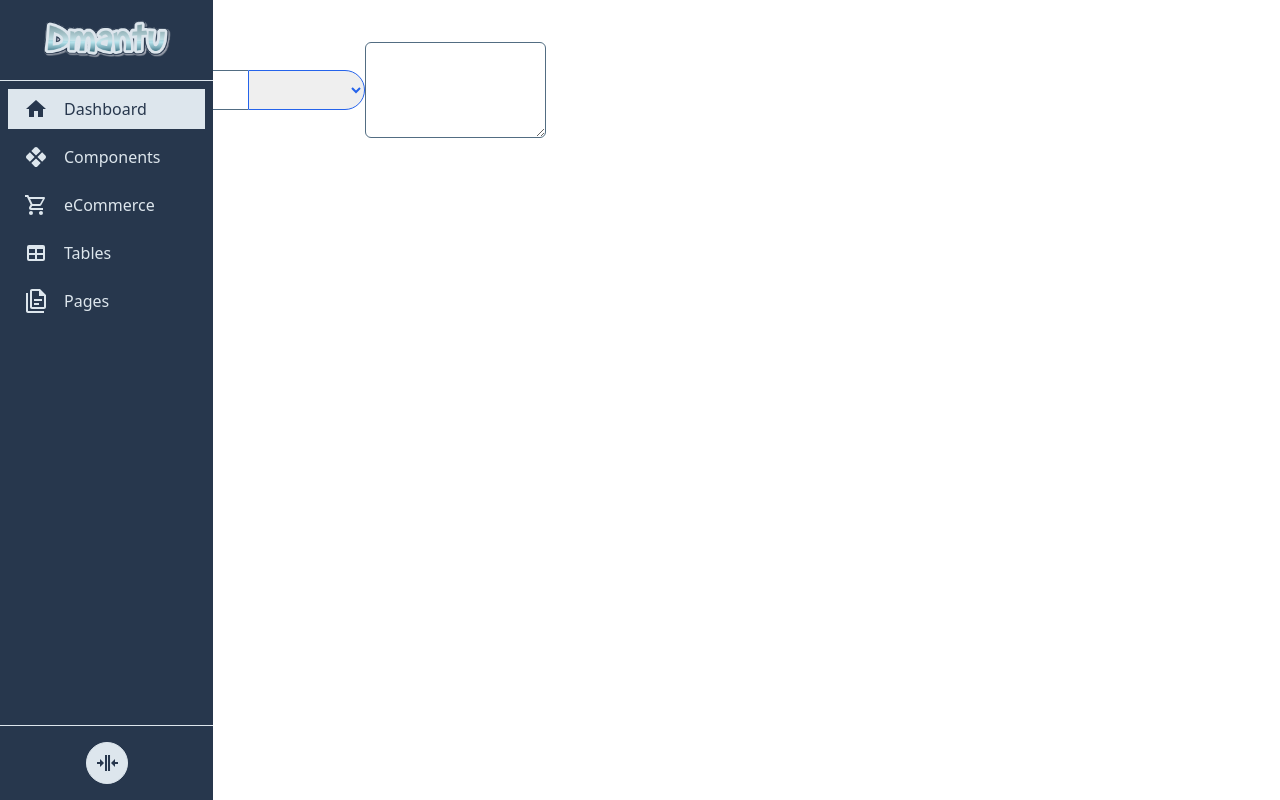
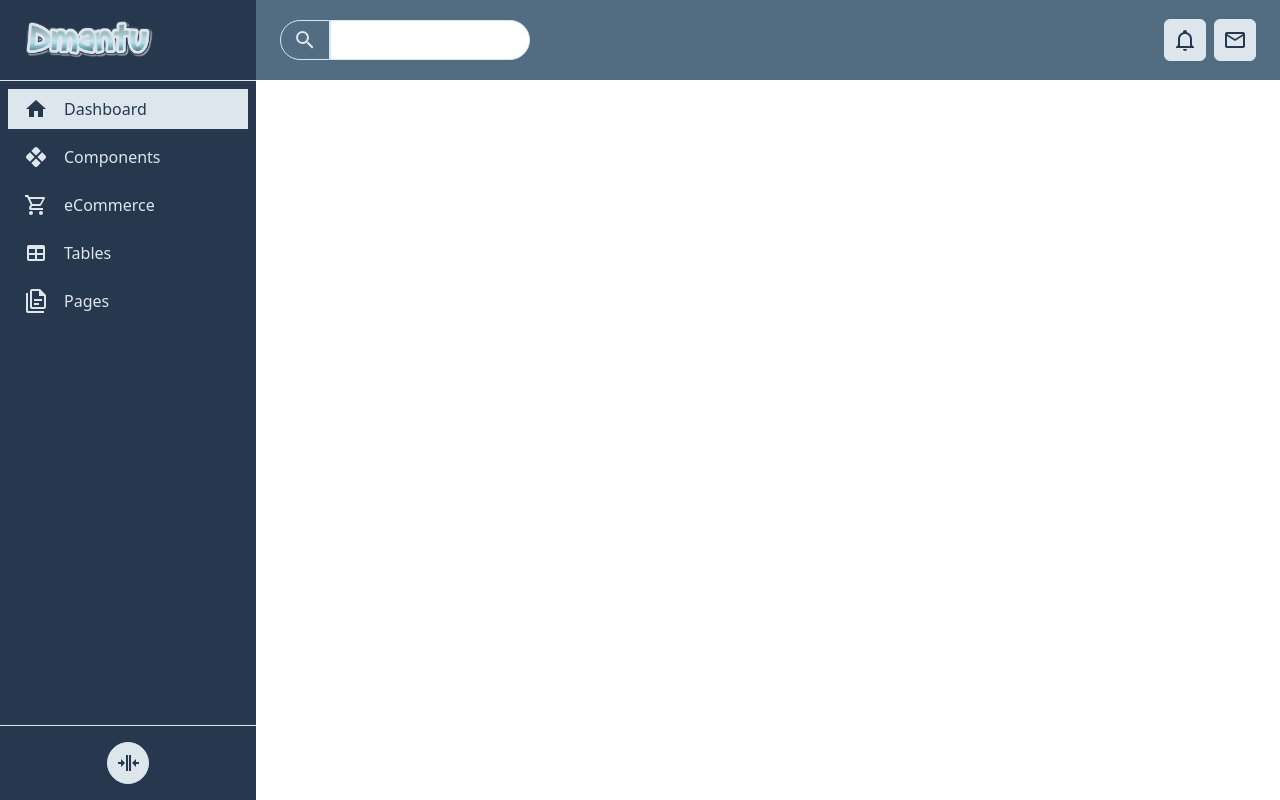
Before and after one commit to vishalkanani99/dmantu-admin, a Vue app: page /tables in a window 1280 px wide. Built offline with nearby package versions, Linux system fonts and the light colour scheme.

Commit message:
fixed: useScreen composable, fixed: sidebar width, setup: navbar, added: xs screen in tailwind

```diff
--- a/src/App.vue
+++ b/src/App.vue
@@ -1,32 +1,36 @@
 <script setup>
-import { shallowRef, ref } from 'vue';
+import { shallowRef, ref, computed } from 'vue';
 import { RouterView } from 'vue-router';
-import { mdiMedal } from '@mdi/js';
-import SideBar from './components/SideBar.vue'
-import OverLayer from './components/OverLayer.vue';
-import Button from './components/Button.vue';
+import { useScreen } from './composables/useScreen';
 import Field from './components/Field.vue';
 import FieldGroup from './components/FieldGroup.vue';
+import NavBar from './components/NavBar.vue';
+import SideBarMenu from './components/SideBarMenu.vue';
+import OverLayer from './components/OverLayer.vue';
 
-const showSideBar = shallowRef(false);
+const { isSmallScreen, isExtraSmallScreen } = useScreen();
+const isClosableSidebar = computed(() => isSmallScreen.value || isExtraSmallScreen.value);
+const showSideBar = shallowRef(!isClosableSidebar.value);
+const isCompactSidebar = shallowRef(false);
 const showOverLayer = shallowRef(false);
 const searchField = ref();
+
+const toggleMenu = () => {
+  showSideBar.value = !showSideBar.value;
+  showOverLayer.value = showSideBar.value;
+}
 </script>
 
 <template>
   <div>
-    <Button label="Show Sidebar" @click="showOverLayer = !showOverLayer, showSideBar = !showSideBar" />
-    <FieldGroup>
-      <Field v-model="searchField" type="button" :icon-path="mdiMedal" left/>
-      <Field v-model="searchField" middle/>
-      <Field v-model="searchField" type="select" color="info" right rounded>
-        <option>Hello</option>
-        <option>How are you</option>
-        <option>good bye</option>
-      </Field>
-      <Field v-model="searchField" type="textarea"/>
-    </FieldGroup>
-    <SideBar v-model="showSideBar" class="z-50" @close="showOverLayer = false" />
+    <NavBar
+      :class="[
+        isCompactSidebar ? 'md:ml-24' : 'md:ml-64',
+        'transition-all',
+      ]"
+      :hasMenuBtn="isClosableSidebar"
+      @toggleMenu="toggleMenu" />
+    <SideBarMenu v-model="showSideBar" v-model:isCompact="isCompactSidebar" @close="showOverLayer = false" />
     <RouterView />
     <OverLayer v-model="showOverLayer" @close="showSideBar = false" />
   </div>
--- /dev/null
+++ b/src/components/NavBar.vue
@@ -0,0 +1,27 @@
+<script setup>
+import { ref } from 'vue';
+import { mdiMenu, mdiMagnify, mdiBellOutline, mdiEmailOutline } from '@mdi/js';
+import Field from './Field.vue';
+import FieldGroup from './FieldGroup.vue';
+import Button from './Button.vue';
+
+const props = defineProps({
+  hasMenuBtn: Boolean,
+});
+
+const emit = defineEmits(['toggleMenu']);
+const search = ref();
+</script>
+<template>
+  <div class="fixed flex justify-between items-center top-0 left-0 right-0 bg-theme-600 min-h-[80px] px-6 py-4">
+    <Button v-if="hasMenuBtn" class="order-first" color="theme-light" :iconPath="mdiMenu" @click="$emit('toggleMenu')" />
+    <FieldGroup>
+      <Field color="theme-light" type="static" :iconPath="mdiMagnify" rounded left/>
+      <Field color="theme-light" v-model="search" rounded right />
+    </FieldGroup>
+    <div class="flex order-last items-center space-x-2">
+      <Button color="theme-light" :iconPath="mdiBellOutline" />
+      <Button color="theme-light" :iconPath="mdiEmailOutline" />
+    </div>
+  </div>
+</template>
--- a/src/components/SideBar.vue
+++ b/src/components/SideBar.vue
@@ -1,25 +1,14 @@
 <script setup>
-  import { computed, shallowRef, onMounted } from 'vue';
-  import { useScreen } from '../composables/useScreen';
-
-  import {
-    mdiHome,
-    mdiRhombusSplit,
-    mdiTable,
-    mdiCartOutline,
-    mdiFileDocumentMultipleOutline,
-    mdiArrowCollapseHorizontal,
-    mdiClose,
-  } from '@mdi/js';
-  import Menu from './Menu.vue';
+  import { computed } from 'vue';
+  import { mdiClose, } from '@mdi/js';
   import Button from './Button.vue';
 
   const props = defineProps({
     modelValue: Boolean,
+    isClosable: Boolean,
   });
 
   const emit = defineEmits(['update:modelValue', 'close']);
-  const { isSmallScreen, isExtraSmallScreen } = useScreen();
 
   const showSideBar = computed({
     get: () => props.modelValue,
@@ -27,69 +16,15 @@
       emit('update:modelValue', value);
     }
   });
-  const isCompact = shallowRef(false);
-
-  const SideBarWidth = computed(() => {
-    let style = isCompact.value ? 'w-1/12' : 'md:w-1/5 xl:w-1/6'
-
-    if( isSmallScreen.value ) {
-      style = 'w-3/5';
-    }
-
-    if( isExtraSmallScreen.value ) {
-      style = 'w-dvw';
-    }
-
-    return style;
-  });
-
-  const isClosableSidebar = computed(() => isSmallScreen.value || isExtraSmallScreen.value );
-  const isSidebarOpen = computed(() => showSideBar.value || !isClosableSidebar.value );
 
   const defaultStyle = computed(() => {
     const style = [
       'fixed flex flex-col items-center inset-y-0 left-0 text-theme-100 bg-theme-900 h-dvh overflow-hidden',
-      SideBarWidth.value,
-      isSidebarOpen.value ? 'translate-x-0' : '-translate-x-full',
+      'w-dvw xs:w-64',
+      showSideBar.value ? 'translate-x-0' : '-translate-x-full',
       'transition-all',
     ];
     return style;
-  });
-
-  const items = computed(() => {
-    const menu = [
-      {
-        label: isCompact.value ? '' : 'Dashboard',
-        to: '/',
-        iconPath: mdiHome,
-        active: true,
-      },
-      {
-        label: isCompact.value ? '' : 'Components',
-        to: '/',
-        iconPath: mdiRhombusSplit,
-        active: false,
-      },
-      {
-        label: isCompact.value ? '' : 'eCommerce',
-        to: '/',
-        iconPath: mdiCartOutline,
-        active: false,
-      },
-      {
-        label: isCompact.value ? '' : 'Tables',
-        to: '/',
-        iconPath: mdiTable,
-        active: false,
-      },
-      {
-        label: isCompact.value ? '' : 'Pages',
-        to: '/',
-        iconPath: mdiFileDocumentMultipleOutline,
-        active: false,
-      }
-    ];
-    return menu;
   });
 
   function close() {
@@ -101,28 +36,23 @@
 <template>
   <div :class="defaultStyle">
     <div
-      :class="[
-        'relative top-0 flex items-center w-full border-b border-theme-100 px-6 py-4',
-        { 'justify-center' : !isClosableSidebar },
-      ]">
-      <img class="h-12" src="/logo.png" />
+      class="relative top-0 flex items-center w-full border-b border-theme-100 px-6 py-4">
+      <slot name="header"></slot>
       <Button
-        v-if="isClosableSidebar"
-        class="absolute right-0 mr-2"
-        color="theme-light"
+        v-if="isClosable"
+        class="absolute right-0 mr-2 !p-1"
+        color="theme"
         :iconPath="mdiClose"
         rounded
         @click="close" />
     </div>
     <div class="flex-1 w-full h-full overflow-y-auto">
-      <Menu :items="items" />
+      <slot></slot>
     </div>
-    <div v-if="!isClosableSidebar" class="bottom-0 flex justify-center items-center w-full border-t border-theme-100 px-6 py-4">
-      <Button
-        color="theme-light"
-        :iconPath="mdiArrowCollapseHorizontal"
-        rounded
-        @click="isCompact = !isCompact" />
+    <div
+      v-if="$slots.footer"
+      class="bottom-0 flex justify-center items-center w-full border-t border-theme-100 px-6 py-4">
+      <slot name="footer"></slot>
     </div>
   </div>
 </template>
--- /dev/null
+++ b/src/components/SideBarMenu.vue
@@ -0,0 +1,106 @@
+<script setup>
+import { shallowRef, ref, computed } from 'vue';
+import {
+  mdiArrowCollapseHorizontal,
+  mdiHome,
+  mdiRhombusSplit,
+  mdiTable,
+  mdiCartOutline,
+  mdiFileDocumentMultipleOutline,
+} from '@mdi/js';
+import { useScreen } from '../composables/useScreen';
+import Button from '../components/Button.vue';
+import Menu from '../components/Menu.vue';
+import SideBar from '../components/SideBar.vue';
+
+const props = defineProps({
+  modelValue: Boolean,
+  isCompact: Boolean,
+});
+
+const emit = defineEmits(['update:modelValue', 'update:isCompact', 'close']);
+const { isSmallScreen, isExtraSmallScreen } = useScreen();
+
+const isCompact = computed({
+  get: () => props.isCompact,
+  set: (value) => {
+    emit('update:isCompact', value);
+  }
+});
+
+const showSideBar = computed({
+  get: () => props.modelValue,
+  set: (value) => {
+    emit('update:modelValue', value);
+  }
+});
+
+const items = computed(() => {
+  const menu = [
+    {
+      label: isCompact.value ? '' : 'Dashboard',
+      to: '/',
+      iconPath: mdiHome,
+      active: true,
+    },
+    {
+      label: isCompact.value ? '' : 'Components',
+      to: '/',
+      iconPath: mdiRhombusSplit,
+      active: false,
+    },
+    {
+      label: isCompact.value ? '' : 'eCommerce',
+      to: '/',
+      iconPath: mdiCartOutline,
+      active: false,
+    },
+    {
+      label: isCompact.value ? '' : 'Tables',
+      to: '/',
+      iconPath: mdiTable,
+      active: false,
+    },
+    {
+      label: isCompact.value ? '' : 'Pages',
+      to: '/',
+      iconPath: mdiFileDocumentMultipleOutline,
+      active: false,
+    }
+  ];
+  return menu;
+});
+
+const isClosable = computed(() => isSmallScreen.value || isExtraSmallScreen.value);
+const defaultStyle = computed(() => {
+  const style = [
+    'z-50',
+    { '!w-24' : isCompact.value },
+  ];
+  return style;
+});
+
+function close() {
+  showSideBar.value = false;
+  emit('close', false);
+}
+</script>
+<template>
+  <SideBar
+    v-model="showSideBar"
+    :class="defaultStyle"
+    :isClosable="isClosable"
+    @close="close">
+      <template #header>
+        <img class="h-12" src="/logo.png" />
+      </template>
+      <template v-if="!isClosable" #footer>
+        <Button
+          color="theme-light"
+          :iconPath="mdiArrowCollapseHorizontal"
+          rounded
+          @click="isCompact = !isCompact" />
+      </template>
+      <Menu :items="items" />
+  </SideBar>
+</template>
--- a/src/composables/useScreen.js
+++ b/src/composables/useScreen.js
@@ -10,11 +10,11 @@ export function useScreen(){
   onMounted(() => {
     if(screen.width > 1280) {
       isExtraLargeScreen.value = true;
-    } else if(screen.width > 1024 && screen.width < 1280){
+    } else if(screen.width >= 1024 && screen.width < 1280){
       isLargeScreen.value = true;
-    } else if(screen.width > 786 && screen.width < 1024){
+    } else if(screen.width >= 786 && screen.width < 1024){
       isMediumScreen.value = true;
-    } else if(screen.width > 360 && screen.width < 786){
+    } else if(screen.width >= 360 && screen.width < 786){
       isSmallScreen.value = true;
     } else if(screen.width < 360){
       isExtraSmallScreen.value = true;
--- a/tailwind.config.js
+++ b/tailwind.config.js
@@ -1,4 +1,5 @@
 /** @type {import('tailwindcss').Config} */
+const defaultTheme = require('tailwindcss/defaultTheme')
 export default {
   content: [
     "./index.html",
@@ -11,7 +12,11 @@ export default {
         'theme-600': '#526D82',
         'theme-300': '#9DB2BF',
         'theme-100': '#DDE6ED',
-      }
+      },
+      screens: {
+        'xs': '360px',
+        ...defaultTheme.screens,
+      },
     },
   },
   plugins: [],
```
